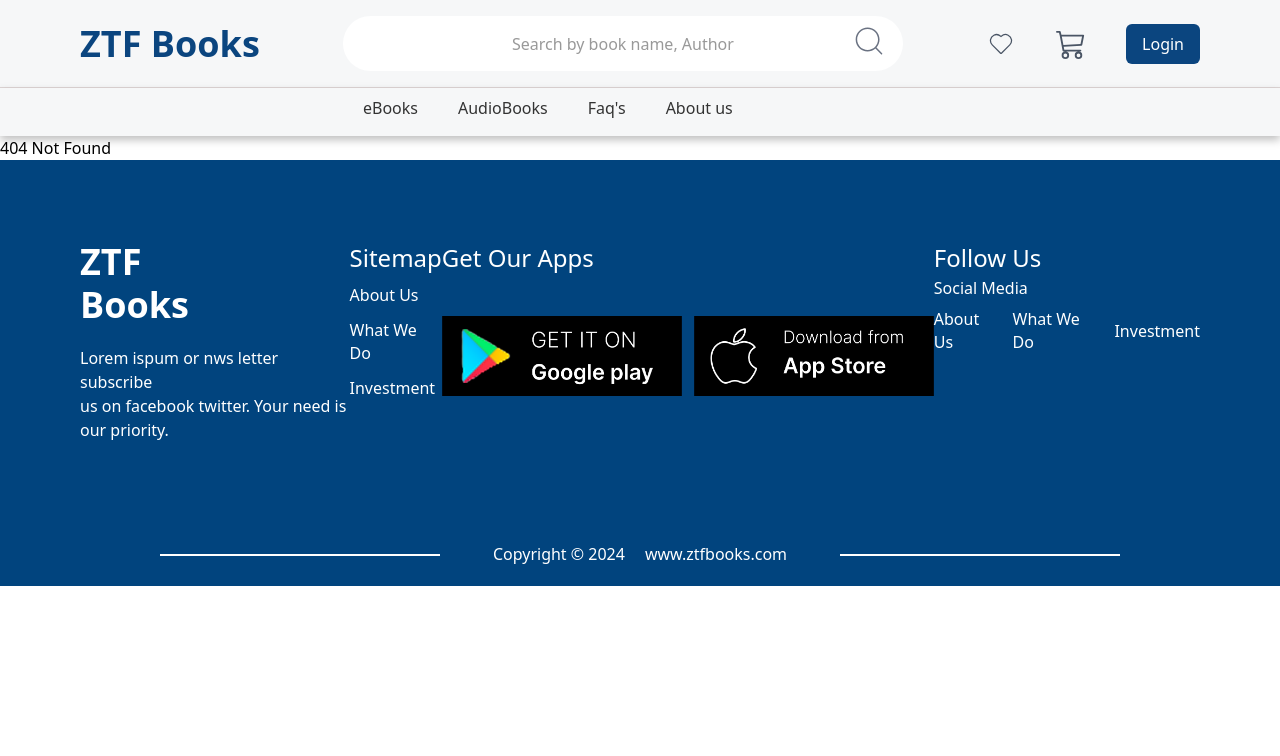
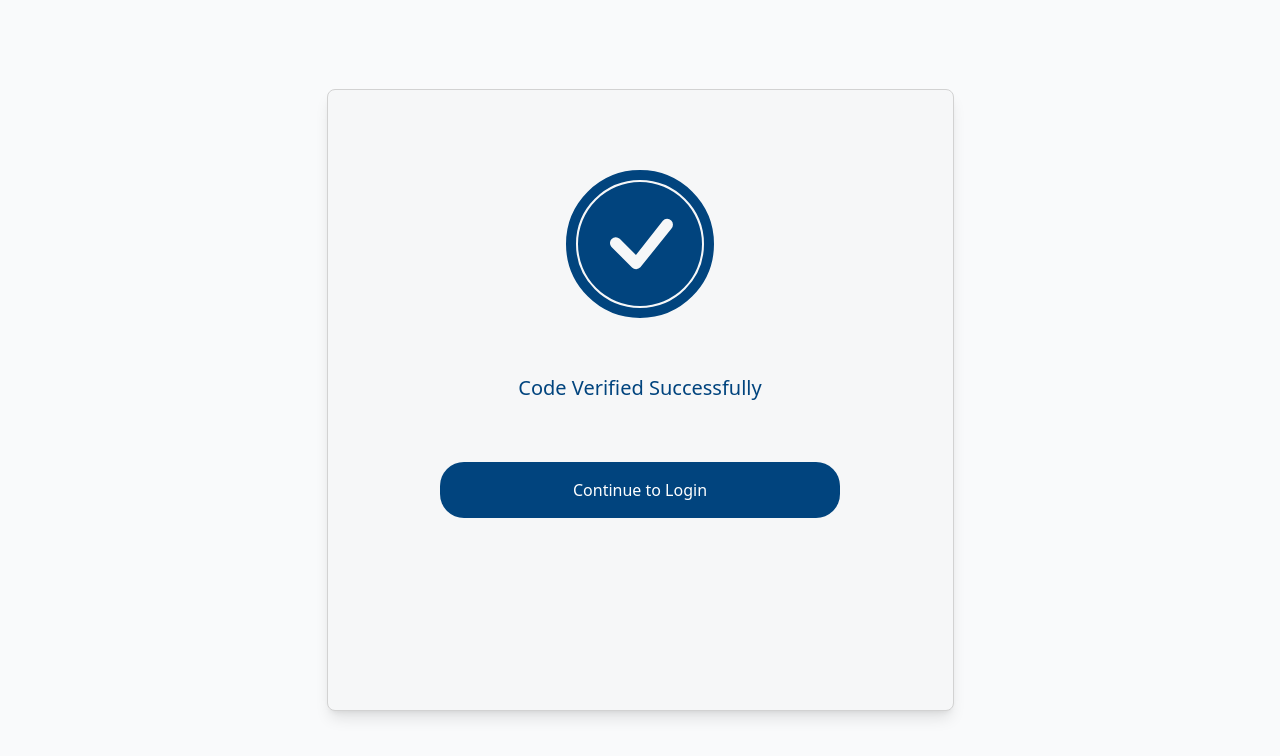
Before and after one commit to fadyxnoob/ztfbooks-reactjs, a React (Vite) app: page /verification-success in a window 1280 px wide. Shown: the top 756 px of the page. Built offline with nearby package versions, Linux system fonts and the light colour scheme.

Commit message:
maked verification success page

```diff
--- a/src/App.jsx
+++ b/src/App.jsx
@@ -13,6 +13,7 @@ import Login from './pages/Login/Login';
 import Signup from './pages/Signup/Signup';
 import ForgotPassword from './pages/ForgotPassword/ForgotPassword';
 import PhoneVerification from './pages/PhoneVerification/PhoneVerification';
+import VerificationSuccess from './pages/VerificationSuccess/VerificationSuccess';
 
 const App = () => {
     return (
@@ -34,8 +35,7 @@ const App = () => {
             <Route path="/signup" element={<Signup />} />
             <Route path="/forgot-password" element={<ForgotPassword />} />
             <Route path="/phone-verification" element={<PhoneVerification    />} />
-
-
+            <Route path="/verification-success" element={<VerificationSuccess    />} />
         </Routes>
     );
 };
--- /dev/null
+++ b/src/pages/VerificationSuccess/VerificationSuccess.jsx
@@ -0,0 +1,37 @@
+import React from 'react';
+import { BsCheckCircleFill } from 'react-icons/bs';
+
+const VerificationSuccess = () => {
+    const wrapperStyles = {
+        paddingTop: "5rem",
+        paddingLeft: "5rem",
+        paddingRight: "5rem",
+        paddingBottom: "2rem",
+        border: "1px solid #D2D2D2"
+      }
+  return (
+    <div className="min-h-screen w-full flex items-center justify-center bg-gray-50 py-8 bg-[#fff] ">
+      <div className="bg-[#F6F7F8] rounded-lg shadow-lg w-full mx-4 md:w-[627px] p-4 md:p-20 pb-8 flex flex-col items-center space-y-6 shadow-lg " style={wrapperStyles}>
+        {/* Check circle container */}
+        <div className='w-28 h-28 md:w-37 md:h-37 flex items-center justify-center border-2 rounded-full' style={{border: "10px solid #01447E"}}>
+          <div className="w-24 h-24 md:w-31 md:h-31 flex items-center justify-center border-2-white">
+            <BsCheckCircleFill className="w-full h-full text-[#01447E]" />
+          </div>
+        </div>
+
+        <h2 className="text-[#01447E] text-lg md:text-xl font-medium text-center mb-8 md:mb-[3.8rem] mt-4 md:mt-8">
+          Code Verified Successfully
+        </h2>
+
+        <button
+          className="w-full md:w-100 mb-8 md:mb-[10rem] bg-[#01447E] hover-bg-[#01447E] text-white rounded-3xl py-3 md:py-4 px-4 font-medium hover:bg-blue-800 transition-colors duration-200 focus:outline-none focus:ring-2 focus:ring-blue-500 focus:ring-offset-2"
+          onClick={() => console.log('Continue to Login clicked')}
+        >
+          Continue to Login
+        </button>
+      </div>
+    </div>
+  );
+};
+
+export default VerificationSuccess;
```
